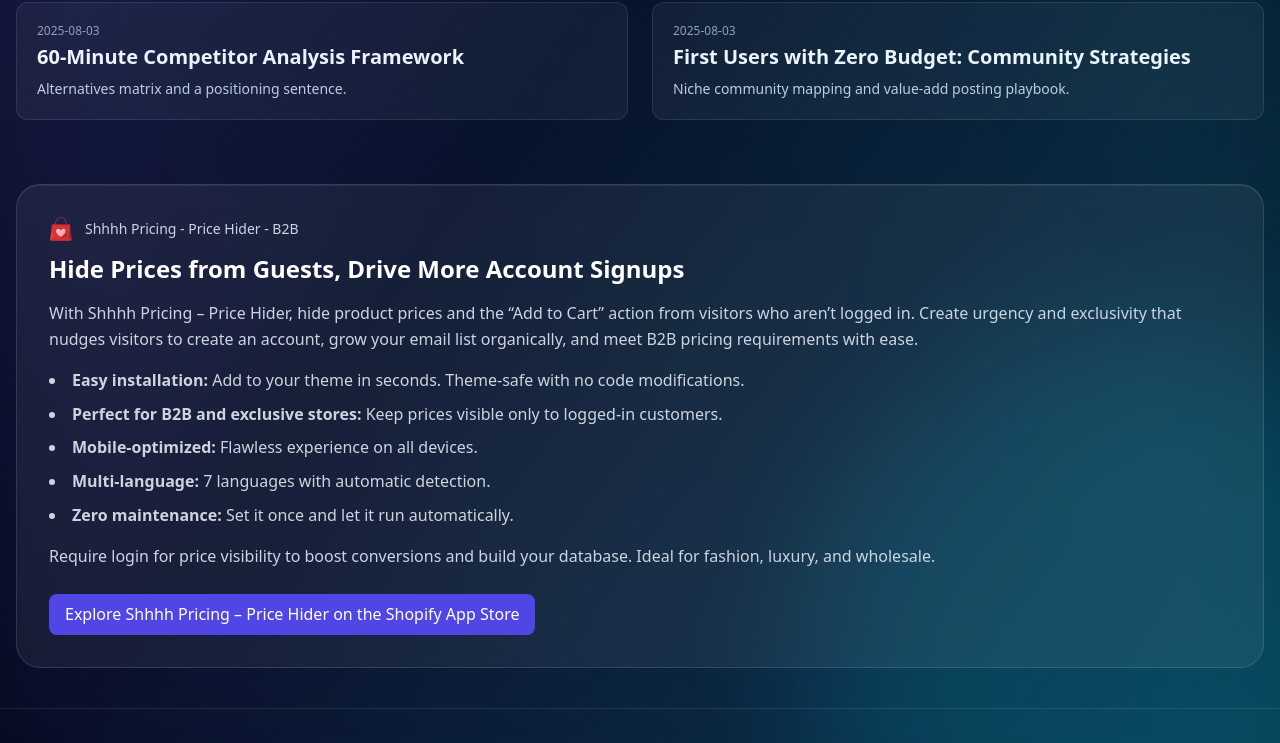
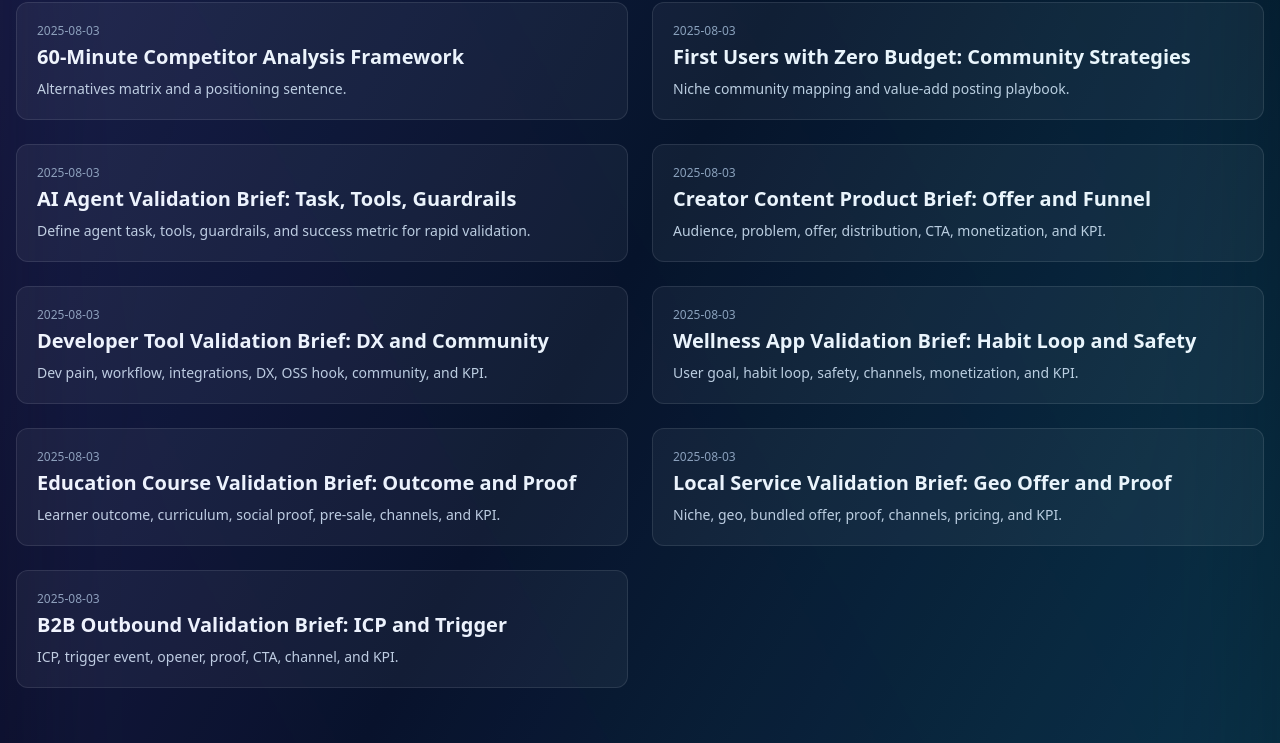
Before and after one commit to kptbarbarossa/validationly, a React (Vite) app: page /blog in a window 1280 px wide. Shown: the part 892-1635 px from the top of the page. Built offline with nearby package versions, Linux system fonts and the light colour scheme; no server answers.

Commit message:
docs(blog): add SEO-friendly posts matching new Prompt Gallery templates (AI agent, creator, dev tools, wellness, education, local service, B2B outbound)

```diff
--- a/src/pages/BlogIndexPage.tsx
+++ b/src/pages/BlogIndexPage.tsx
@@ -16,6 +16,13 @@ const posts = [
   { slug: 'nocode-validation-without-mvp', title: 'No‑Code Validation Without an MVP', desc: 'No‑code tool stacks and demo flows to test demand.', date: '2025-08-03' },
   { slug: '60-minute-competitor-analysis', title: '60‑Minute Competitor Analysis Framework', desc: 'Alternatives matrix and a positioning sentence.', date: '2025-08-03' },
   { slug: 'community-first-users', title: 'First Users with Zero Budget: Community Strategies', desc: 'Niche community mapping and value‑add posting playbook.', date: '2025-08-03' },
+  { slug: 'ai-agent-validation-brief', title: 'AI Agent Validation Brief: Task, Tools, Guardrails', desc: 'Define agent task, tools, guardrails, and success metric for rapid validation.', date: '2025-08-03' },
+  { slug: 'creator-content-product-brief', title: 'Creator Content Product Brief: Offer and Funnel', desc: 'Audience, problem, offer, distribution, CTA, monetization, and KPI.', date: '2025-08-03' },
+  { slug: 'developer-tool-validation-brief', title: 'Developer Tool Validation Brief: DX and Community', desc: 'Dev pain, workflow, integrations, DX, OSS hook, community, and KPI.', date: '2025-08-03' },
+  { slug: 'wellness-app-validation-brief', title: 'Wellness App Validation Brief: Habit Loop and Safety', desc: 'User goal, habit loop, safety, channels, monetization, and KPI.', date: '2025-08-03' },
+  { slug: 'education-course-validation-brief', title: 'Education Course Validation Brief: Outcome and Proof', desc: 'Learner outcome, curriculum, social proof, pre‑sale, channels, and KPI.', date: '2025-08-03' },
+  { slug: 'local-service-validation-brief', title: 'Local Service Validation Brief: Geo Offer and Proof', desc: 'Niche, geo, bundled offer, proof, channels, pricing, and KPI.', date: '2025-08-03' },
+  { slug: 'b2b-outbound-validation-brief', title: 'B2B Outbound Validation Brief: ICP and Trigger', desc: 'ICP, trigger event, opener, proof, CTA, channel, and KPI.', date: '2025-08-03' },
 ];
 
 const BlogIndexPage: React.FC = () => {
--- a/src/pages/BlogPostPage.tsx
+++ b/src/pages/BlogPostPage.tsx
@@ -183,6 +183,111 @@ const posts: Record<string, { title: string; description: string; date: string;
       </>
     ),
   },
+  'ai-agent-validation-brief': {
+    title: 'AI Agent Validation Brief: Task, Tools, Guardrails',
+    description: 'Define agent task, tools, guardrails, and success metric for rapid validation.',
+    date: '2025-08-03',
+    body: (
+      <>
+        <p className="mb-3">A focused outline to validate AI agent ideas quickly.</p>
+        <ul className="list-disc pl-5 space-y-2 text-slate-300">
+          <li>Agent task, user, context (data), and tools (APIs/browse/docs).</li>
+          <li>Guardrails and monetization; define a clear 24h success metric.</li>
+          <li>Run micro‑tests on X/Reddit to measure task completions/leads.</li>
+        </ul>
+      </>
+    ),
+  },
+  'creator-content-product-brief': {
+    title: 'Creator Content Product Brief: Offer and Funnel',
+    description: 'Audience, problem, offer, distribution, CTA, monetization, and KPI.',
+    date: '2025-08-03',
+    body: (
+      <>
+        <p className="mb-3">Package content into a product and test funnel fit.</p>
+        <ul className="list-disc pl-5 space-y-2 text-slate-300">
+          <li>Audience/problem fit and offer format (course, templates, etc.).</li>
+          <li>Distribution channels, CTA strategy, monetization options.</li>
+          <li>Measure interest via CTR, email signups or waitlist joins.</li>
+        </ul>
+      </>
+    ),
+  },
+  'developer-tool-validation-brief': {
+    title: 'Developer Tool Validation Brief: DX and Community',
+    description: 'Dev pain, workflow, integrations, DX, OSS hook, community, and KPI.',
+    date: '2025-08-03',
+    body: (
+      <>
+        <p className="mb-3">Design a dev‑first brief to earn adoption signals.</p>
+        <ul className="list-disc pl-5 space-y-2 text-slate-300">
+          <li>Start from a concrete dev pain and where your tool fits.</li>
+          <li>DX matters: API/CLI clarity, integration into IDE/CI/CD.</li>
+          <li>Leverage OSS hooks and community (GitHub, Dev.to, X) for traction.</li>
+        </ul>
+      </>
+    ),
+  },
+  'wellness-app-validation-brief': {
+    title: 'Wellness App Validation Brief: Habit Loop and Safety',
+    description: 'User goal, habit loop, safety, channels, monetization, and KPI.',
+    date: '2025-08-03',
+    body: (
+      <>
+        <p className="mb-3">Align user outcomes with a simple habit loop experiment.</p>
+        <ul className="list-disc pl-5 space-y-2 text-slate-300">
+          <li>User goal and a clear trigger‑action‑reward loop.</li>
+          <li>Safety/medical disclaimers; monetization via subscription.</li>
+          <li>Use TikTok/Instagram hooks; track CTR or waitlist signups.</li>
+        </ul>
+      </>
+    ),
+  },
+  'education-course-validation-brief': {
+    title: 'Education Course Validation Brief: Outcome and Proof',
+    description: 'Learner outcome, curriculum, social proof, pre‑sale, channels, and KPI.',
+    date: '2025-08-03',
+    body: (
+      <>
+        <p className="mb-3">Outcome‑based design to pre‑sell an education product.</p>
+        <ul className="list-disc pl-5 space-y-2 text-slate-300">
+          <li>Define job‑to‑be‑done and convert to modules.</li>
+          <li>Add proof (cases/results) and run a small pre‑sale (pilot cohort).</li>
+          <li>Use LinkedIn/Reddit to source intent; track email waitlist.</li>
+        </ul>
+      </>
+    ),
+  },
+  'local-service-validation-brief': {
+    title: 'Local Service Validation Brief: Geo Offer and Proof',
+    description: 'Niche, geo, bundled offer, proof, channels, pricing, and KPI.',
+    date: '2025-08-03',
+    body: (
+      <>
+        <p className="mb-3">Frame a local offer with clear proof and channels.</p>
+        <ul className="list-disc pl-5 space-y-2 text-slate-300">
+          <li>Define niche + city/area and bundle the offer.</li>
+          <li>Show proof (before/after); pick short‑form + local groups.</li>
+          <li>Track inquiries as the 24h signal.</li>
+        </ul>
+      </>
+    ),
+  },
+  'b2b-outbound-validation-brief': {
+    title: 'B2B Outbound Validation Brief: ICP and Trigger',
+    description: 'ICP, trigger event, opener, proof, CTA, channel, and KPI.',
+    date: '2025-08-03',
+    body: (
+      <>
+        <p className="mb-3">Run a minimal, evidence‑first outbound test.</p>
+        <ul className="list-disc pl-5 space-y-2 text-slate-300">
+          <li>Define ICP + trigger events for precise targeting.</li>
+          <li>Craft a personalized opener and add quantitative proof.</li>
+          <li>Use LinkedIn/X; measure replies within 24 hours.</li>
+        </ul>
+      </>
+    ),
+  },
 };
 
 const BlogPostPage: React.FC = () => {
```
